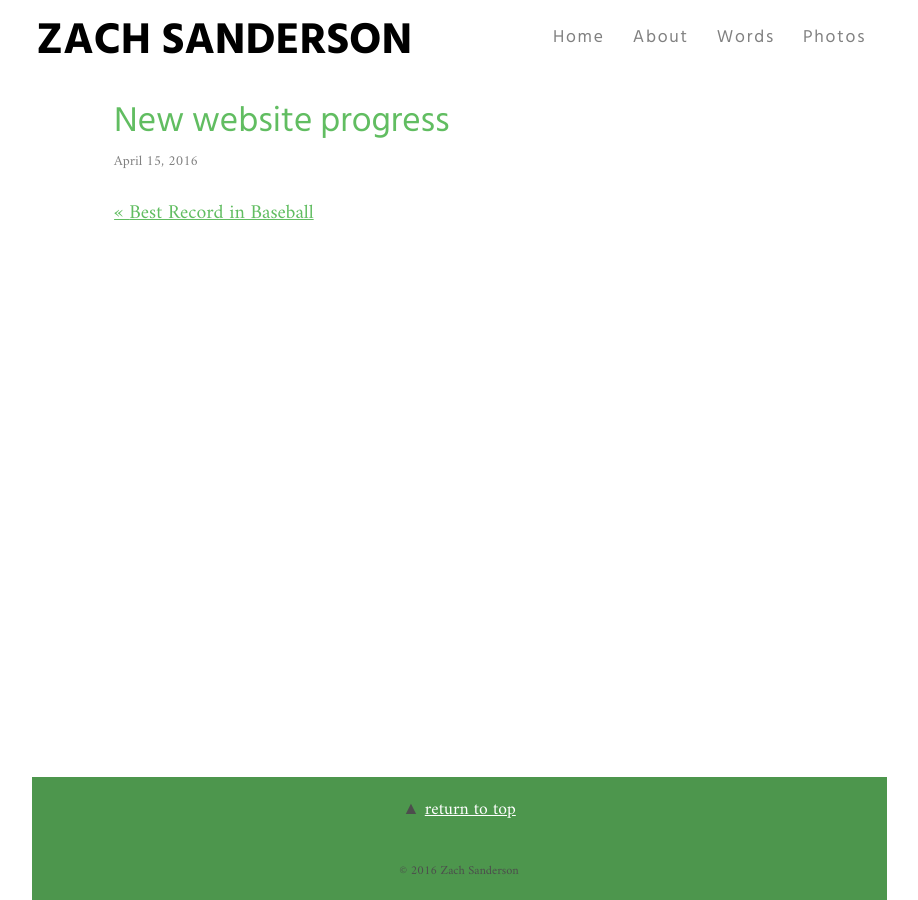
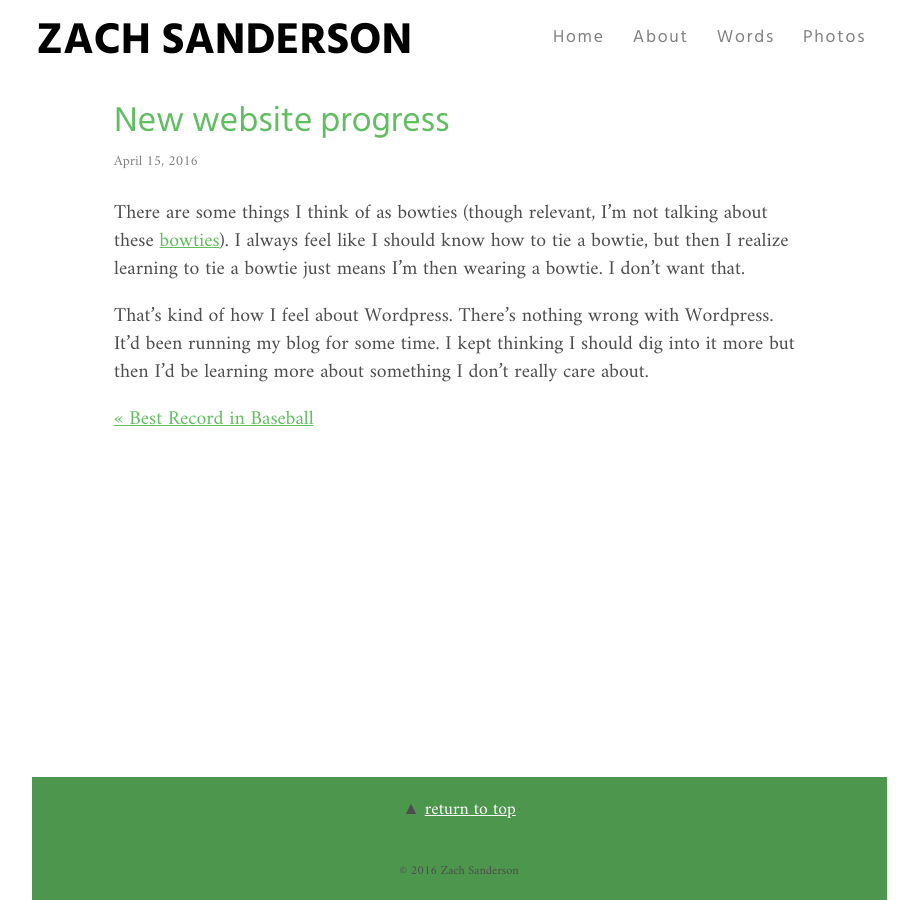
Before and after one commit to zachsanderson/words, a Jekyll site: the page built from _posts/words/2016-04-15-new-website-progress.md, in a window 1280 px wide. Shown: the whole page, without its empty margins (181-1099 px from the left). Built offline with Jekyll 4.4.1, drawn with Linux system fonts in a browser that asks for light colours.

Commit message:
Blogging website progress

```diff
--- a/_posts/words/2016-04-15-new-website-progress.md
+++ b/_posts/words/2016-04-15-new-website-progress.md
@@ -5,6 +5,10 @@ date:   2016-04-15
 category: words
 featured: no
 excerpt_separator: <!-- more -->
-summary: ""
+summary: "I built my new personal website (this one. right here.) using Jekyll."
 
 ---
+
+There are some things I think of as bowties (though relevant, I'm not talking about these [bowties](https://bowtie.io/ "Bowtie.io")). I always feel like I should know how to tie a bowtie, but then I realize learning to tie a bowtie just means I'm then wearing a bowtie. I don't want that.
+
+That's kind of how I feel about Wordpress. There's nothing wrong with Wordpress. It'd been running my blog for some time. I kept thinking I should dig into it more but then I'd be learning more about something I don't really care about.
```
